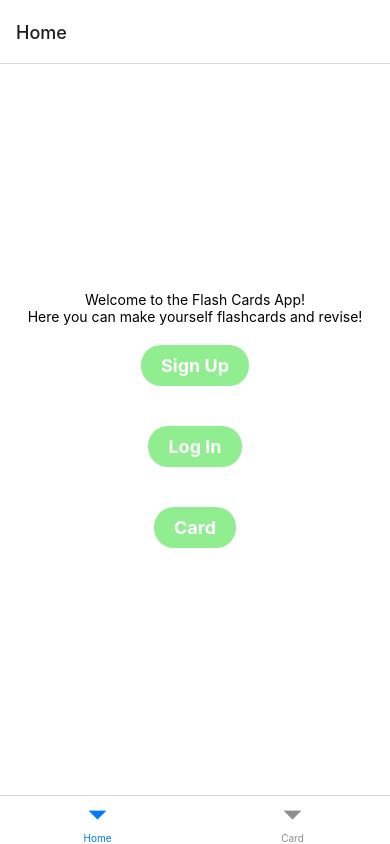
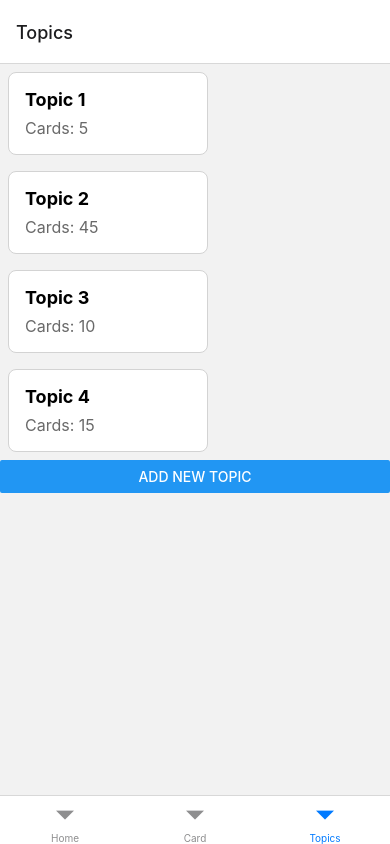
Before and after one commit to Jessel1994/flash-cards-fe, a React Native app in the folder FlashCardsApp/: screen /Topics in a window 390 px wide. Built offline with nearby package versions, Linux system fonts and the light colour scheme.

Commit message:
displayed list of test topics + add topic button

```diff
--- a/FlashCardsApp/App.js
+++ b/FlashCardsApp/App.js
@@ -1,16 +1,17 @@
-import React from 'react';
-import { StatusBar } from 'expo-status-bar';
-import { Text, View, TouchableOpacity, StyleSheet } from 'react-native';
-import { NavigationContainer } from '@react-navigation/native';
-import { createStackNavigator } from '@react-navigation/stack';
-import { createBottomTabNavigator } from '@react-navigation/bottom-tabs';
+import React from "react";
+import { StatusBar } from "expo-status-bar";
+import { Text, View, TouchableOpacity, StyleSheet } from "react-native";
+import { NavigationContainer } from "@react-navigation/native";
+import { createStackNavigator } from "@react-navigation/stack";
+import { createBottomTabNavigator } from "@react-navigation/bottom-tabs";
 
 const Stack = createStackNavigator();
 
-import SignUpForm from './components/SignUp';
-import {CreateCardScreen, PostFlashCard} from './components/PostFlashCard';
-import Login from './components/Login';
-import Card from './components/FlipCard';
+import SignUpForm from "./components/SignUp";
+import { CreateCardScreen, PostFlashCard } from "./components/PostFlashCard";
+import Login from "./components/Login";
+import Card from "./components/FlipCard";
+import Topics from "./Pages/Topics";
 
 export default function App() {
   return (
@@ -23,8 +24,6 @@ export default function App() {
 function HomeScreen({ navigation }) {
   return (
     <View style={styles.container}>
-
-
       <Text>Welcome to the Flash Cards App!</Text>
 
       <Text>Here you can make yourself flashcards and revise!</Text>
@@ -33,7 +32,7 @@ function HomeScreen({ navigation }) {
         style={styles.button}
         activeOpacity={0.7}
         onPress={() => {
-          navigation.navigate('SignUp');
+          navigation.navigate("SignUp");
         }}
       >
         <Text style={styles.buttonText}>Sign Up</Text>
@@ -42,7 +41,7 @@ function HomeScreen({ navigation }) {
         style={styles.button}
         activeOpacity={0.7}
         onPress={() => {
-          navigation.navigate('Login');
+          navigation.navigate("Login");
         }}
       >
         <Text style={styles.buttonText}>Log In</Text>
@@ -52,7 +51,7 @@ function HomeScreen({ navigation }) {
         style={styles.button}
         activeOpacity={0.7}
         onPress={() => {
-          navigation.navigate('Card');
+          navigation.navigate("Card");
         }}
       >
         <Text style={styles.buttonText}>Card</Text>
@@ -80,8 +79,13 @@ function MyStack() {
 function MyTabs() {
   return (
     <Tab.Navigator>
-      <Tab.Screen name="Home" component={MyStack} options={{ headerShown: false }} />
+      <Tab.Screen
+        name="Home"
+        component={MyStack}
+        options={{ headerShown: false }}
+      />
       <Tab.Screen name="Card" component={Card} />
+      <Tab.Screen name="Topics" component={Topics} />
     </Tab.Navigator>
   );
 }
@@ -89,21 +93,21 @@ function MyTabs() {
 const styles = StyleSheet.create({
   container: {
     flex: 1,
-    backgroundColor: '#fff',
-    alignItems: 'center',
-    justifyContent: 'center',
+    backgroundColor: "#fff",
+    alignItems: "center",
+    justifyContent: "center",
   },
   button: {
-    backgroundColor: 'lightgreen',
+    backgroundColor: "lightgreen",
     paddingVertical: 10,
     paddingHorizontal: 20,
     borderRadius: 20,
     marginVertical: 20,
   },
   buttonText: {
-    color: 'white',
+    color: "white",
     fontSize: 18,
-    fontWeight: 'bold',
-    textAlign: 'center',
+    fontWeight: "bold",
+    textAlign: "center",
   },
 });
--- /dev/null
+++ b/FlashCardsApp/Pages/Topics.jsx
@@ -0,0 +1,45 @@
+// Topics.js
+import React, { useState } from "react";
+import { View, Button, StyleSheet } from "react-native";
+import TopicCard from "../components/TopicCard";
+
+const dataTopics = [
+  {
+    name: "Topic 1",
+    countCards: 5,
+  },
+  {
+    name: "Topic 2",
+    countCards: 45,
+  },
+  {
+    name: "Topic 3",
+    countCards: 10,
+  },
+  {
+    name: "Topic 4",
+    countCards: 15,
+  },
+];
+
+export default function Topics() {
+  const [topics, setTopics] = useState(dataTopics);
+
+  const addNewTopic = () => {
+    const newTopic = {
+      name: `New Topic ${topics.length + 1}`,
+      countCards: 0,
+    };
+
+    setTopics([...topics, newTopic]);
+  };
+
+  return (
+    <View>
+      {topics.map((topic) => (
+        <TopicCard key={topic.name} topic={topic} />
+      ))}
+      <Button title="Add New Topic" onPress={addNewTopic} />
+    </View>
+  );
+}
--- /dev/null
+++ b/FlashCardsApp/components/TopicCard.jsx
@@ -0,0 +1,36 @@
+// TopicCard.js
+import { View, Text, StyleSheet } from "react-native";
+import React from "react";
+
+const TopicCard = ({ topic }) => {
+  return (
+    <View style={styles.card}>
+      <Text style={styles.title}>{topic.name}</Text>
+      <Text style={styles.count}>Cards: {topic.countCards}</Text>
+    </View>
+  );
+};
+
+const styles = StyleSheet.create({
+  card: {
+    borderWidth: 1,
+    borderRadius: 8,
+    borderColor: "lightgray",
+    backgroundColor: "white",
+    padding: 16,
+    margin: 8,
+    width: 200,
+  },
+  title: {
+    fontSize: 18,
+    fontWeight: "bold",
+    color: "black",
+    marginBottom: 8,
+  },
+  count: {
+    fontSize: 16,
+    color: "dimgray",
+  },
+});
+
+export default TopicCard;
--- /dev/null
+++ b/package.json
@@ -0,0 +1,5 @@
+{
+  "dependencies": {
+    "react-native-snap-carousel": "^3.9.1"
+  }
+}
```
Also changed, not shown: 2 other files (tests, documents, lock files or other folders).
